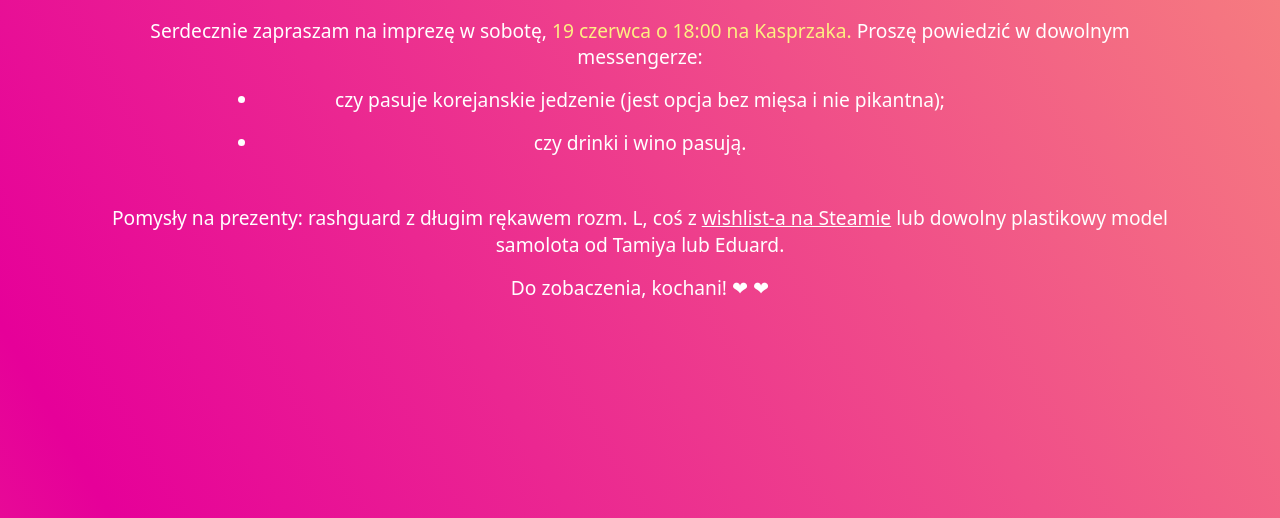
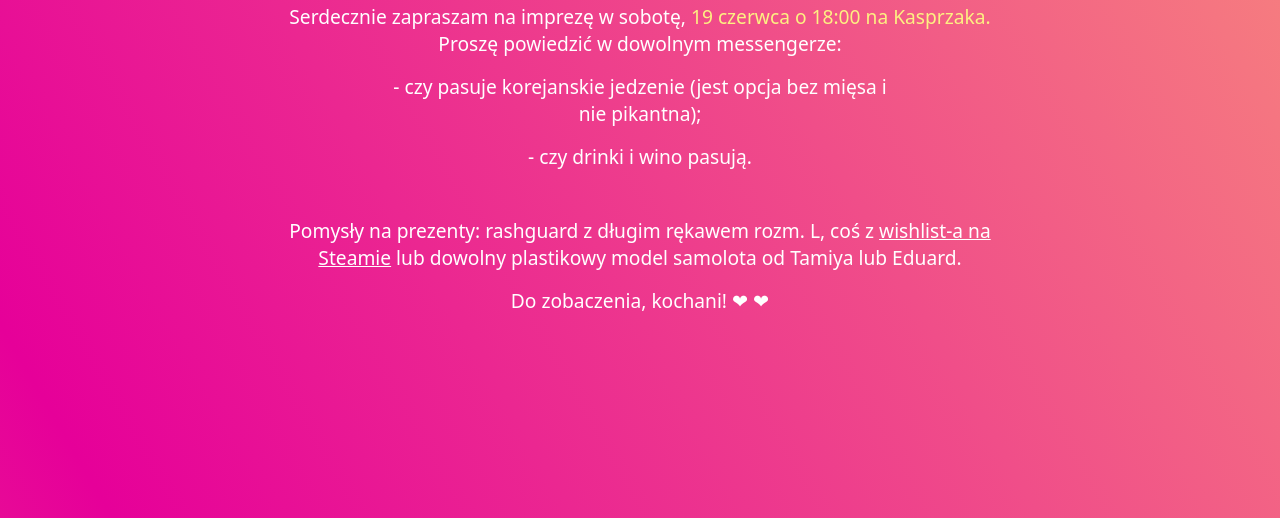
Before and after one commit to xx13/zapraszam, a plain HTML site: page index.html in a window 1280 px wide. Shown: the part 282-800 px from the top of the page. Drawn offline with Linux system fonts and the light colour scheme.

Commit message:
list update

```diff
--- a/index.html
+++ b/index.html
@@ -19,15 +19,15 @@
         </p>
           <ul>
             <li>
-            czy pasuje korejanskie jedzenie (jest opcja bez mięsa i nie pikantna);
+            - czy pasuje korejanskie jedzenie (jest opcja bez mięsa i nie pikantna);
             </li>
             <li>
-              czy drinki i wino pasują.
+              - czy drinki i wino pasują.
             </li>
           </ul>
 
         <p>
-        Pomysły na prezenty: rashguard z długim rękawem rozm. L, coś z <a href="">wishlist-a na Steamie</a> lub dowolny plastikowy model samolota od Tamiya lub Eduard.
+        Pomysły na prezenty: rashguard z długim rękawem rozm. L, coś z <a href="https://store.steampowered.com/wishlist/id/xx13gaming">wishlist-a na Steamie</a> lub dowolny plastikowy model samolota od Tamiya lub Eduard.
         </p>
         <p>
           Do zobaczenia, kochani! &#x2764; &#x2764;
--- a/style.css
+++ b/style.css
@@ -62,6 +62,7 @@
   color: white;
   text-align: center;
   width: 85%;
+  max-width: 720px;
 }
 
 h1 {
@@ -82,6 +83,7 @@ p {
 ul {
   width: 70%;
   margin: 0 auto 3rem;
+  list-style: none;
 }
 
 ul li {
```
